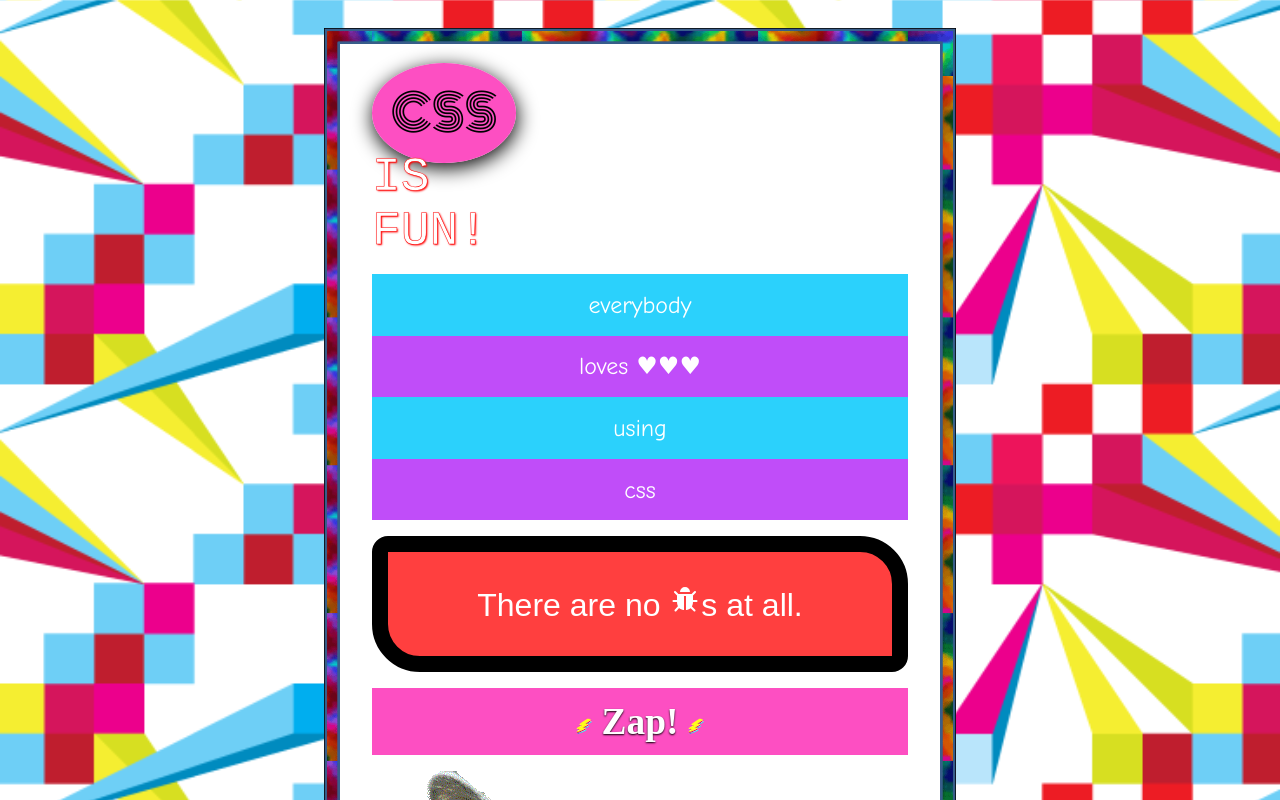
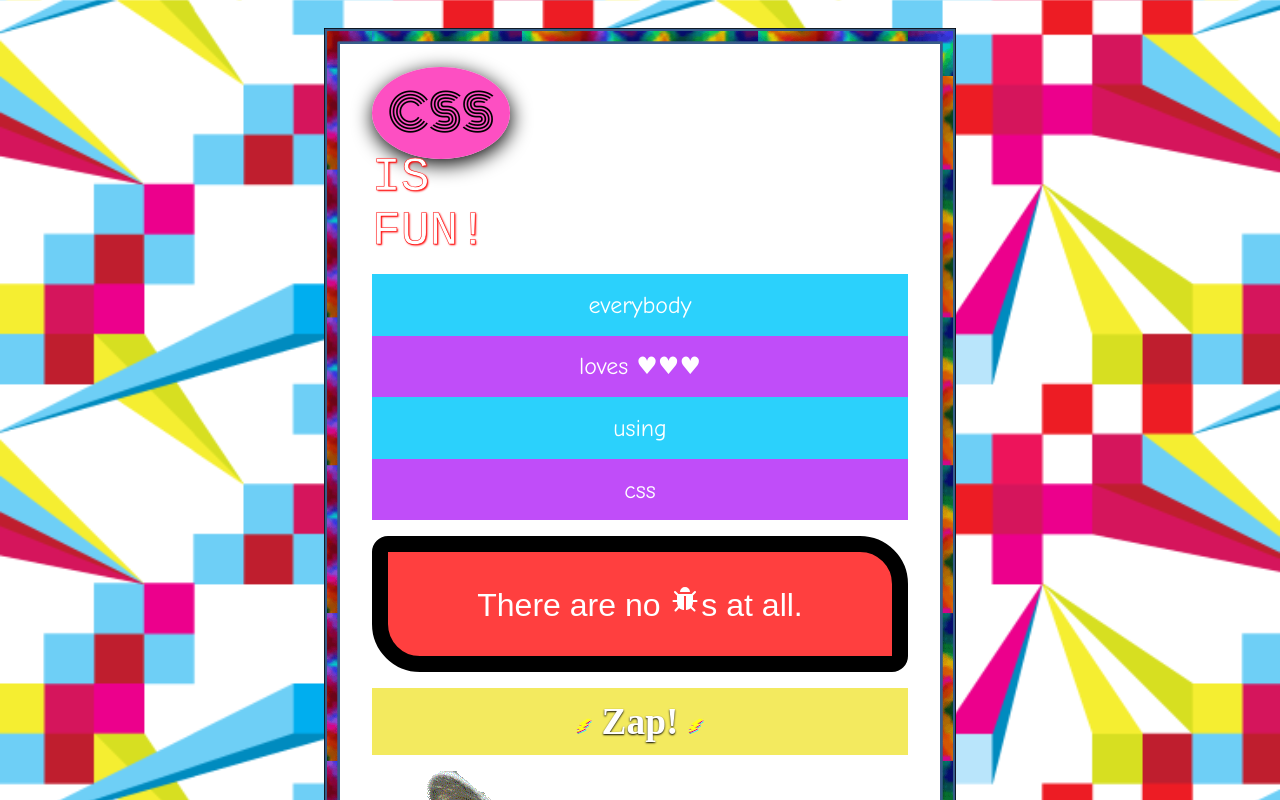
Before and after one commit to Liam-ucsd/134b, a plain HTML site: page app/hw3/index.html in a window 1280 px wide. Shown: the top 800 px of the page. Drawn offline with Linux system fonts and the light colour scheme.

Commit message:
small change zap

```diff
--- a/app/hw3/main.css
+++ b/app/hw3/main.css
@@ -34,7 +34,7 @@ header {
 .logo {
     background-color: rgb(253,79,194);
     border-radius: 90%;
-    padding: 13px 19px;
+    padding: 9px 16px;
     box-shadow: 1px 5px 20px black;
     font-family: "Monoton", cursive;
     text-decoration: none;
@@ -60,6 +60,7 @@ section {
 }
 
 #zap {
+    background-color: rgb(243,234,95);
     font-size: 2rem;
     text-shadow: 0px 1px 2px #000;
 }
```
